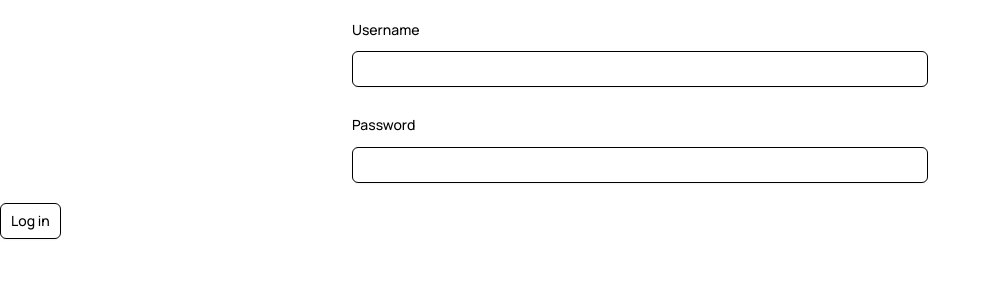
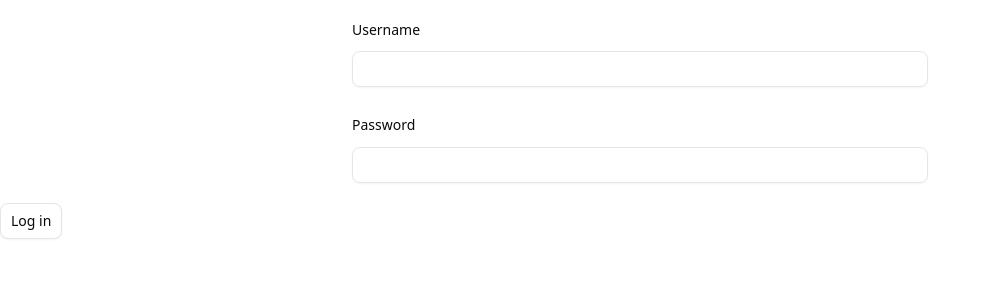
Before and after one commit to Wolfieelite/BetterAdvisorApp, a React (Vite) app: page /login in a window 1280 px wide. Shown: the top 300 px of the page, without its empty margins (0-991 px from the left). Built offline with nearby package versions, Linux system fonts and the light colour scheme.

Commit message:
fixed: Shadcn styles

```diff
--- a/src/styles.css
+++ b/src/styles.css
@@ -7,6 +7,122 @@
 @custom-variant dark (&:is(.dark *));
 @plugin "@tailwindcss/typography";
 
-@theme {
-  --font-sans: "Manrope", ui-sans-serif, system-ui, sans-serif;
+@theme inline {
+  --color-background: var(--background);
+  --color-foreground: var(--foreground);
+  --color-card: var(--card);
+  --color-card-foreground: var(--card-foreground);
+  --color-popover: var(--popover);
+  --color-popover-foreground: var(--popover-foreground);
+  --color-primary: var(--primary);
+  --color-primary-foreground: var(--primary-foreground);
+  --color-secondary: var(--secondary);
+  --color-secondary-foreground: var(--secondary-foreground);
+  --color-muted: var(--muted);
+  --color-muted-foreground: var(--muted-foreground);
+  --color-accent: var(--accent);
+  --color-accent-foreground: var(--accent-foreground);
+  --color-destructive: var(--destructive);
+  --color-border: var(--border);
+  --color-input: var(--input);
+  --color-ring: var(--ring);
+  --color-chart-1: var(--chart-1);
+  --color-chart-2: var(--chart-2);
+  --color-chart-3: var(--chart-3);
+  --color-chart-4: var(--chart-4);
+  --color-chart-5: var(--chart-5);
+  --color-sidebar: var(--sidebar);
+  --color-sidebar-foreground: var(--sidebar-foreground);
+  --color-sidebar-primary: var(--sidebar-primary);
+  --color-sidebar-primary-foreground: var(--sidebar-primary-foreground);
+  --color-sidebar-accent: var(--sidebar-accent);
+  --color-sidebar-accent-foreground: var(--sidebar-accent-foreground);
+  --color-sidebar-border: var(--sidebar-border);
+  --color-sidebar-ring: var(--sidebar-ring);
+  --radius-sm: calc(var(--radius) * 0.6);
+  --radius-md: calc(var(--radius) * 0.8);
+  --radius-lg: var(--radius);
+  --radius-xl: calc(var(--radius) * 1.4);
+  --radius-2xl: calc(var(--radius) * 1.8);
+  --radius-3xl: calc(var(--radius) * 2.2);
+  --radius-4xl: calc(var(--radius) * 2.6);
 }
+
+:root {
+  --radius: 0.625rem;
+  --background: oklch(1 0 0);
+  --foreground: oklch(0.145 0 0);
+  --card: oklch(1 0 0);
+  --card-foreground: oklch(0.145 0 0);
+  --popover: oklch(1 0 0);
+  --popover-foreground: oklch(0.145 0 0);
+  --primary: oklch(0.205 0 0);
+  --primary-foreground: oklch(0.985 0 0);
+  --secondary: oklch(0.97 0 0);
+  --secondary-foreground: oklch(0.205 0 0);
+  --muted: oklch(0.97 0 0);
+  --muted-foreground: oklch(0.556 0 0);
+  --accent: oklch(0.97 0 0);
+  --accent-foreground: oklch(0.205 0 0);
+  --destructive: oklch(0.577 0.245 27.325);
+  --border: oklch(0.922 0 0);
+  --input: oklch(0.922 0 0);
+  --ring: oklch(0.708 0 0);
+  --chart-1: oklch(0.646 0.222 41.116);
+  --chart-2: oklch(0.6 0.118 184.704);
+  --chart-3: oklch(0.398 0.07 227.392);
+  --chart-4: oklch(0.828 0.189 84.429);
+  --chart-5: oklch(0.769 0.188 70.08);
+  --sidebar: oklch(0.985 0 0);
+  --sidebar-foreground: oklch(0.145 0 0);
+  --sidebar-primary: oklch(0.205 0 0);
+  --sidebar-primary-foreground: oklch(0.985 0 0);
+  --sidebar-accent: oklch(0.97 0 0);
+  --sidebar-accent-foreground: oklch(0.205 0 0);
+  --sidebar-border: oklch(0.922 0 0);
+  --sidebar-ring: oklch(0.708 0 0);
+}
+
+.dark {
+  --background: oklch(0.145 0 0);
+  --foreground: oklch(0.985 0 0);
+  --card: oklch(0.205 0 0);
+  --card-foreground: oklch(0.985 0 0);
+  --popover: oklch(0.205 0 0);
+  --popover-foreground: oklch(0.985 0 0);
+  --primary: oklch(0.922 0 0);
+  --primary-foreground: oklch(0.205 0 0);
+  --secondary: oklch(0.269 0 0);
+  --secondary-foreground: oklch(0.985 0 0);
+  --muted: oklch(0.269 0 0);
+  --muted-foreground: oklch(0.708 0 0);
+  --accent: oklch(0.269 0 0);
+  --accent-foreground: oklch(0.985 0 0);
+  --destructive: oklch(0.704 0.191 22.216);
+  --border: oklch(1 0 0 / 10%);
+  --input: oklch(1 0 0 / 15%);
+  --ring: oklch(0.556 0 0);
+  --chart-1: oklch(0.488 0.243 264.376);
+  --chart-2: oklch(0.696 0.17 162.48);
+  --chart-3: oklch(0.769 0.188 70.08);
+  --chart-4: oklch(0.627 0.265 303.9);
+  --chart-5: oklch(0.645 0.246 16.439);
+  --sidebar: oklch(0.205 0 0);
+  --sidebar-foreground: oklch(0.985 0 0);
+  --sidebar-primary: oklch(0.488 0.243 264.376);
+  --sidebar-primary-foreground: oklch(0.985 0 0);
+  --sidebar-accent: oklch(0.269 0 0);
+  --sidebar-accent-foreground: oklch(0.985 0 0);
+  --sidebar-border: oklch(1 0 0 / 10%);
+  --sidebar-ring: oklch(0.556 0 0);
+}
+
+@layer base {
+  * {
+    @apply border-border outline-ring/50;
+  }
+
+  body {
+    @apply bg-background text-foreground;
+  }
+}
```
